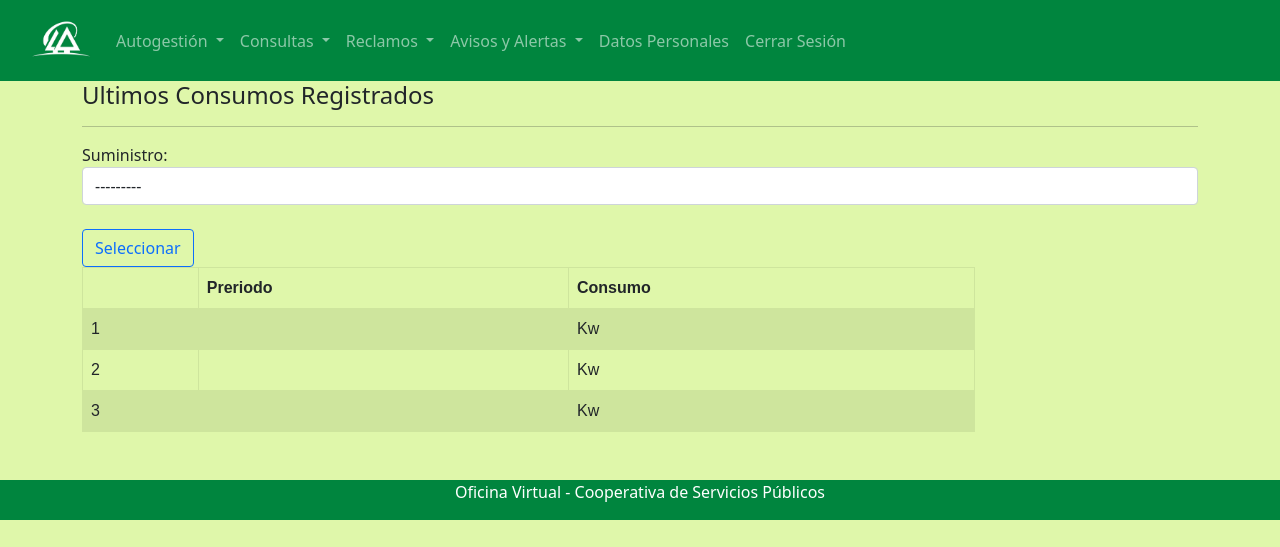
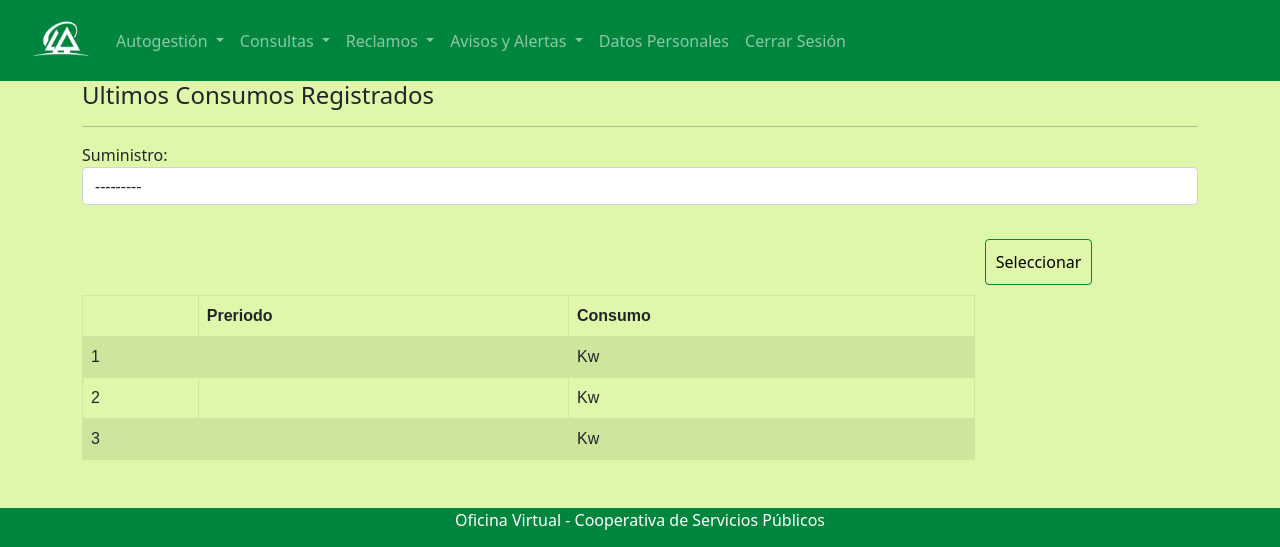
Before and after one commit to Matias2178/OficinaVirtual, a Django app: page /consumo/ in a window 1280 px wide. Shown: the top 547 px of the page. Run offline with Django 3.2, Linux system fonts and the light colour scheme; the visitor is signed in with stand-in values (Sample User, id 1); data that the repository does not hold is empty.

Commit message:
Ajustes varios en los templates

```diff
--- a/OficinaVirtualApp/Static/OficinaVirtualApp/css/PlantillaBase.css
+++ b/OficinaVirtualApp/Static/OficinaVirtualApp/css/PlantillaBase.css
@@ -1,8 +1,6 @@
 #header img {
 
     width: 60px;
-
-
 }
 #header{
     background-color: #00853E;
--- a/OficinaVirtualApp/Templates/OficinaVirtualApp/InicioBase.html
+++ b/OficinaVirtualApp/Templates/OficinaVirtualApp/InicioBase.html
@@ -32,7 +32,7 @@
   position: relative;
   left: 50%;
   top: 50%
-  width: 10px;
+  width: 100px;
   padding: 10px 20px;
   margin: 5px 0px 10px 10px;
   border: none;
@@ -44,6 +44,7 @@
 input[type=text]:focus, input[type=password]:focus, input[type=email]:focus {
   background-color: #F0F0F0;
   outline: none;
+
 }
 label{
   position: relative;
@@ -54,7 +55,7 @@
   position: relative;
   left: 50%;
   top: 50%
-  width: 100%;
+  width: 100px;
   border-style: solid;
   border-color: white;
   background: transparent;
--- a/OficinaVirtualApp/Templates/OficinaVirtualApp/PlantillaBase.html
+++ b/OficinaVirtualApp/Templates/OficinaVirtualApp/PlantillaBase.html
@@ -12,6 +12,8 @@
     <link href={% static 'OficinaVirtualApp/css/PlantillaBase.css' %}  rel="stylesheet">
     <title>Oficina Virtual</title>
   </head>
+
+
   <body style="background-color: #dff7aa;">
     <!-- Header -->
     <nav id="header" class="navbar navbar-expand-lg navbar-dark ">
@@ -65,7 +67,7 @@
                   </a>
                   <ul class="dropdown-menu" aria-labelledby="navbarDropdown">
                     <li><a class="dropdown-item" href={% url 'avisos' %}>Avisos</a></li>
-
+                    <li><a class="dropdown-item" href={% url 'alertas' %}>Alertas</a></li>
                   </ul>
               </li>
               <li class="nav-item">
@@ -104,8 +106,7 @@
 <style>
   .dropdown-menu{
     background-color: #dff7aa;
-    }
-    #header {
+  }#header {
     /*position: fixed;*/
     top: 0;
     width: 100%;
@@ -114,6 +115,27 @@
     font-size: 15px;
 
 }
+  button[type=submit]{
+    position: relative;
+    left: 80%;
+    top: 50%
+    width: 100px;
+    border-style: solid;
+    border-color: #00853E;
+    background: transparent;
+    color: black;
+    padding: 10px;
+    margin: 10px;
+  }
+  button[type=submit]:hover{
+    background-color: #00853E;
+    border-color: white;
+    color: white;
+    outline: none;
+  }
+  button[type=submit]:active{
+
+  }
 </style>
   </body>
 </html>
--- a/OficinaVirtualApp/Templates/OficinaVirtualApp/principal.html
+++ b/OficinaVirtualApp/Templates/OficinaVirtualApp/principal.html
@@ -1,6 +1,8 @@
 {% extends 'OficinaVirtualApp/PlantillaBase.html' %}
 {% block trabajo %}
 
-<br><br><br><br><br><br><br><br><br><br><br><br><br><br><br><br><br><br><br><br><br><br>
+<div style= "paddin: 100px">
+    {{usuario.as_p}}
+              </div>
 
 {% endblock trabajo %}
```
Lines whose indentation alone changed are shown as unchanged.
